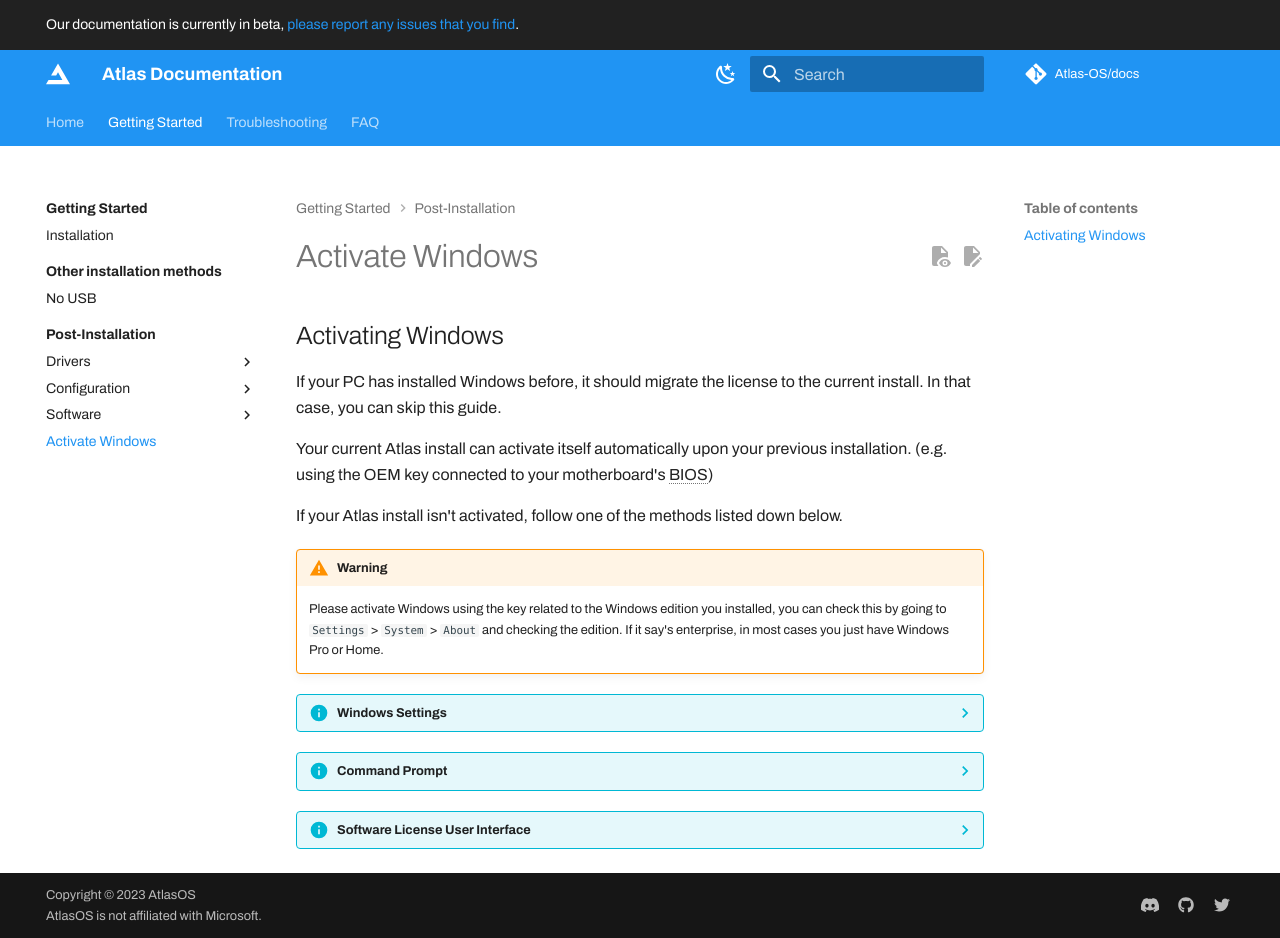
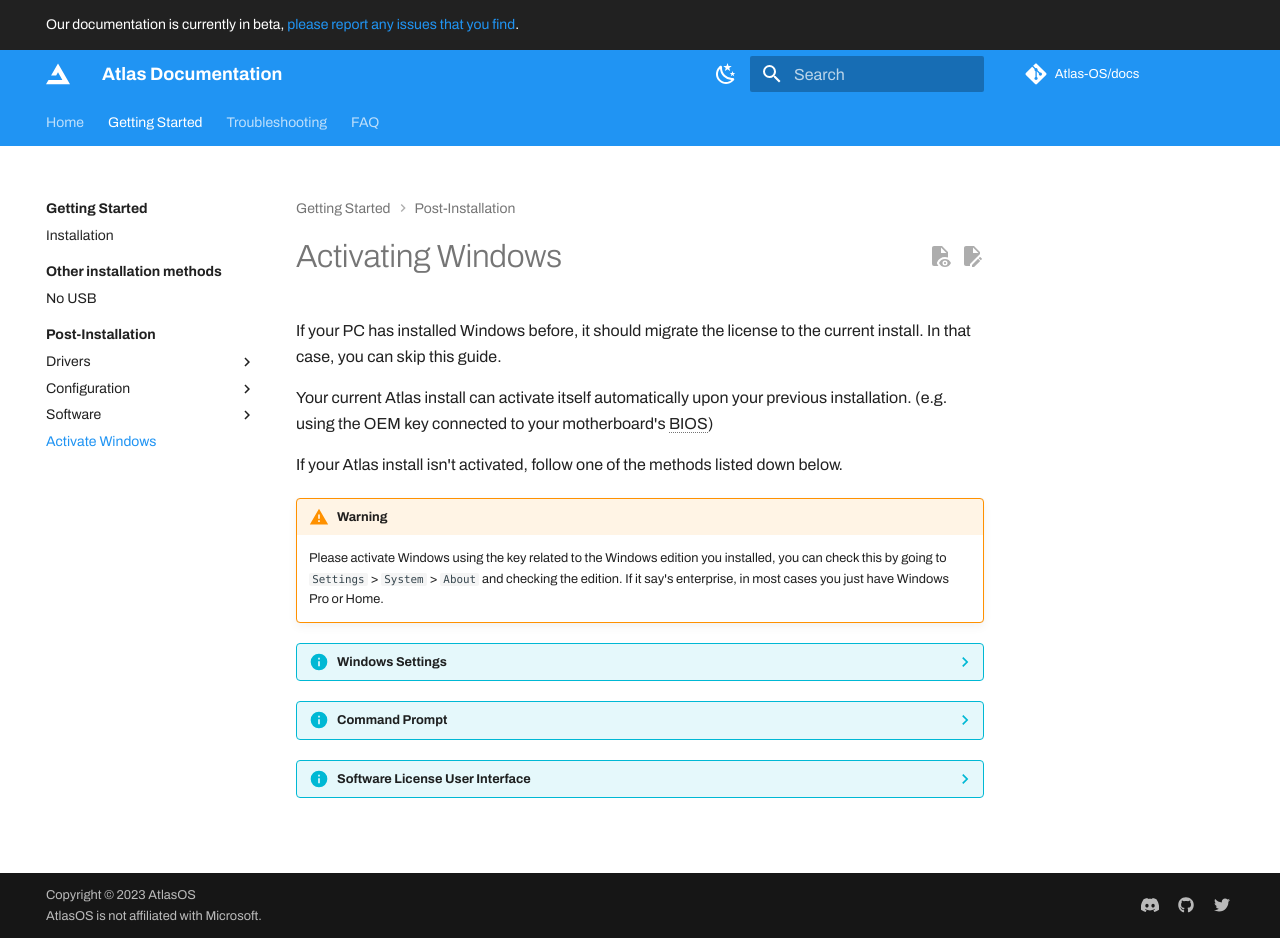
Before and after one commit to Atlas-OS/docs, an MkDocs documentation site: the page built from docs/getting-started/post-installation/activate-windows.md, in a window 1280 px wide and 938 px high. Built offline with MkDocs 1.6.1 and Material for MkDocs 9.7.7, drawn with Linux system fonts in a browser that asks for light colours; some web fonts are replaced; plug-ins that fetch from the network failed and are left out; comment, search, counter and statistics services are not loaded.

Commit message:
Update activate-windows.md

```diff
--- a/docs/getting-started/post-installation/activate-windows.md
+++ b/docs/getting-started/post-installation/activate-windows.md
@@ -1,4 +1,4 @@
-## Activating Windows
+# Activating Windows
 
 If your PC has installed Windows before, it should migrate the license to the current install. In that case, you can skip this guide.
 
```
